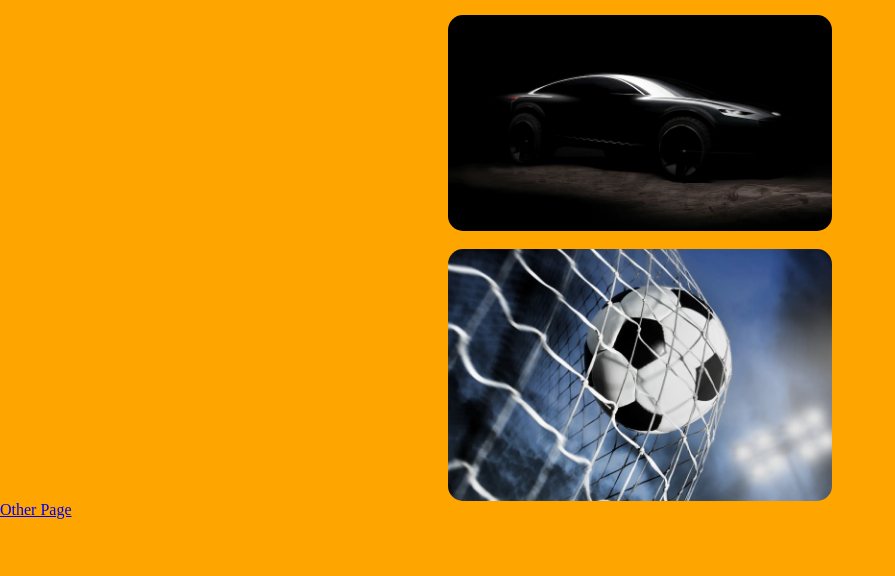
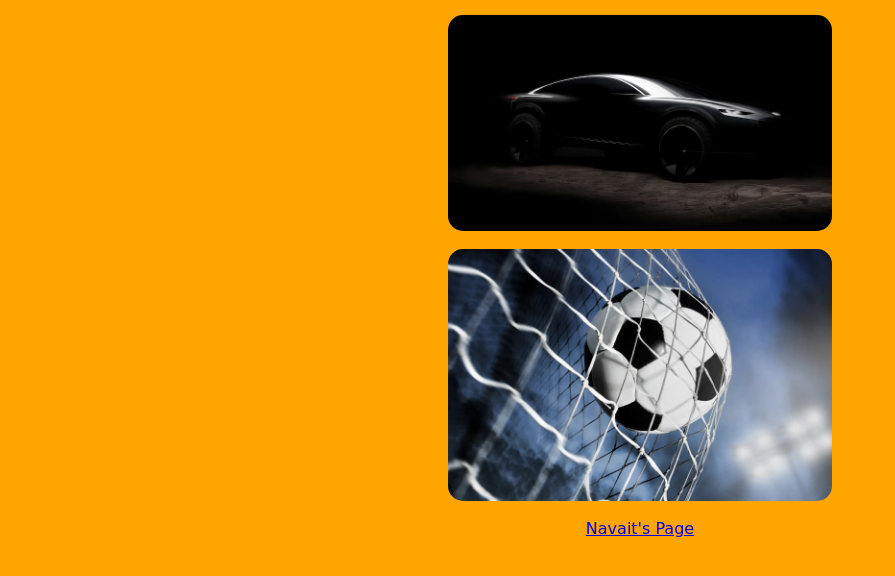
Before and after one commit to nk0311/Assignment_1, a plain HTML site: page index.html in a window 1280 px wide. Shown: the part 80-656 px from the top of the page, without its empty margins (0-895 px from the left). Drawn offline with Linux system fonts and the light colour scheme.

Commit message:
changed other page's font

```diff
--- a/css/index.css
+++ b/css/index.css
@@ -24,3 +24,9 @@ img {
     width: 30%;
     border-radius: 15px;
 }
+
+p {
+    font-family: cursive;
+    color: rgb(20, 133, 84);
+    text-align: center;
+}
--- a/index.html
+++ b/index.html
@@ -15,10 +15,11 @@
         <img src="images/1920x1080-desktop-monterey-car-week-17322B01.webp" alt= "Car">
 </br>
         <img src="images/soccer-ball-goal.webp" alt= "Soccer">
+</br>
 
     <p>
         <a href="navait.html">
-            Other Page
+            Navait's Page
         </a>
     </p>
 </body>
```
